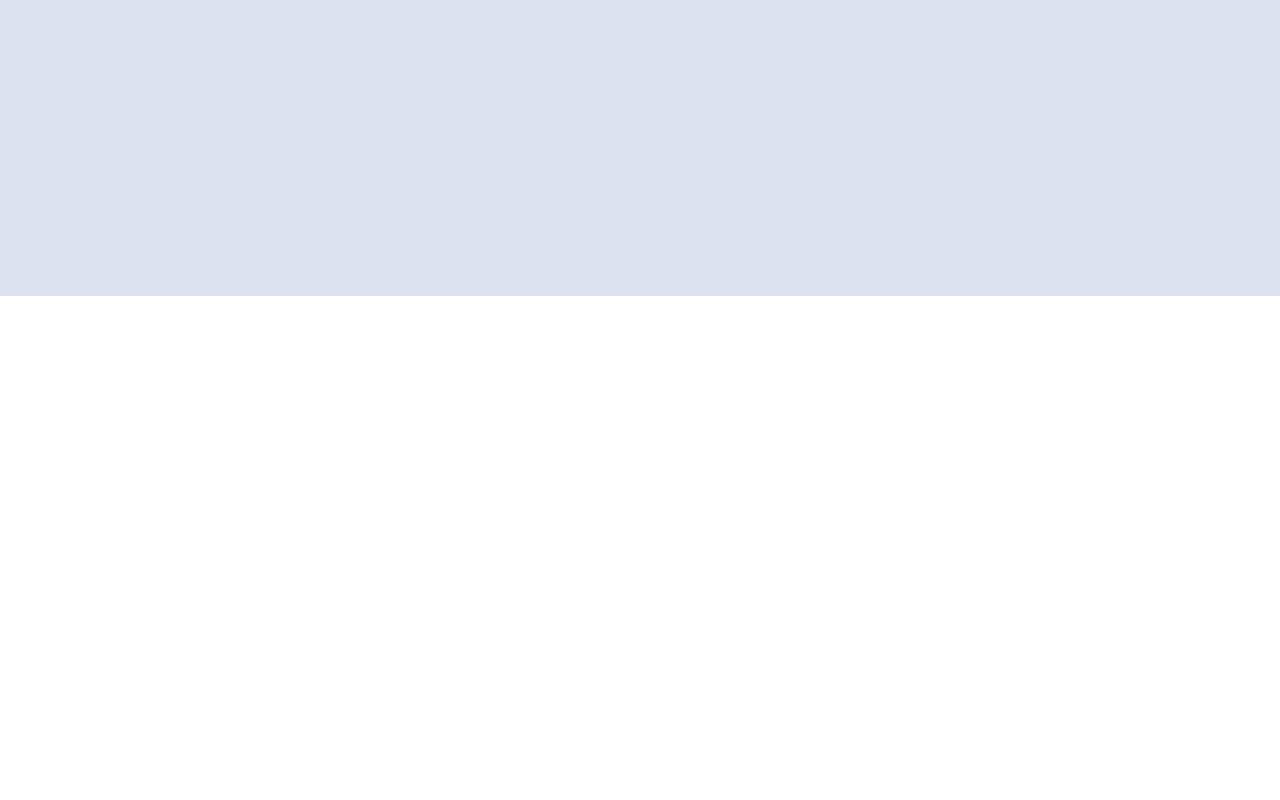
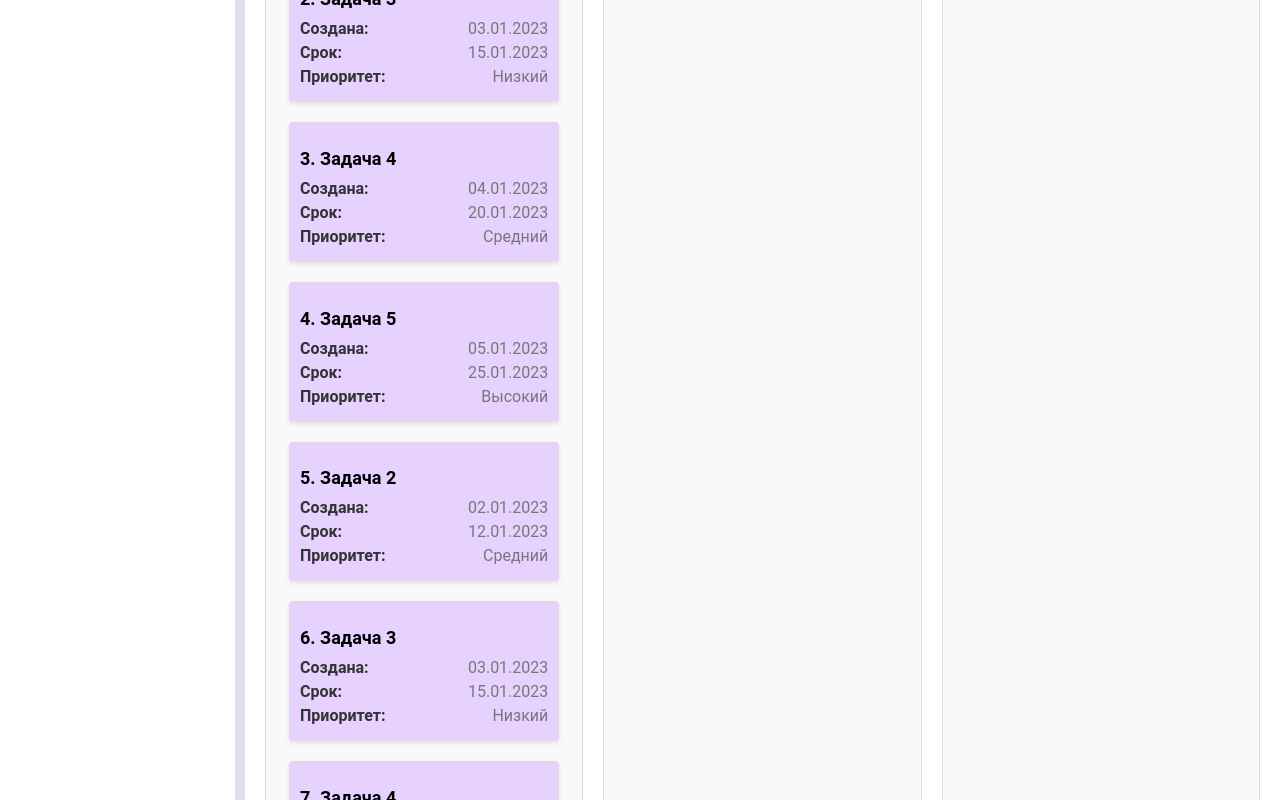
Before and after one commit to Rustem-a-a/task-management-tool, a React (Create React App) app: page /project-1 in a window 1280 px wide. Shown: the part 504-1304 px from the top of the page. Before the commit the page ends 800 px from the top, so only its background shows below. Built offline with nearby package versions, Linux system fonts and the light colour scheme.

Commit message:
feat: TaskModal fix: TaskPage,TaskColumn,TaskCard,App,AppRouter

```diff
--- a/src/App.tsx
+++ b/src/App.tsx
@@ -1,12 +1,19 @@
 import React from 'react';
 import styles from './App.module.scss';
 import Header from "./components/ui/Header/Header";
+import LeftSidebar from "./components/ui/LeftSidebar/LeftSidebar";
+import TaskCard from "./components/ui/TaskCard/TaskCard";
+import TaskPage from "./components/pages/TaskPage/TaskPage";
+import AppRouter from "./routes/AppRouter";
 
 function App() {
   return (
     <div className={styles.App}>
       <Header/>
-
+        <main className={styles.main}>
+          <LeftSidebar/>
+          <AppRouter/>
+        </main>
     </div>
   );
 }
--- a/src/components/pages/TaskPage/TaskPage.module.scss
+++ b/src/components/pages/TaskPage/TaskPage.module.scss
@@ -1,3 +1,31 @@
+  .wrapper{
+    display: flex;
+    flex-direction: column;
+    flex-grow: 1;
+      .taskActionsTitle{
+        display: flex;
+        flex-direction: column;
+        align-items: start;
+        margin-bottom: 10px;
+        box-sizing: border-box;
+        background: white;
+        border-top-left-radius: 8px;
+        border-bottom-left-radius: 8px;
+        gap: 20px;
+        padding: 10px;
+        h1{
+          line-height: 0;
+        }
+        .taskActions{
+          display: flex;
+          justify-content: left;
+          img{
+            height: 25px;
+            width: 25px;
+          }
+        }
+
+      }
       .columnsWrapper {
     display: flex;
     flex-direction: row;
@@ -5,9 +33,9 @@
     gap: 20px;
     padding: 20px;
     align-items: start;
-  min-height: 1000px;
+    //min-height: 100%;
     flex-grow: 1;
     box-sizing: border-box;
     background: white;
     border-top-left-radius: 8px;
-}
+  }}
--- a/src/components/pages/TaskPage/TaskPage.tsx
+++ b/src/components/pages/TaskPage/TaskPage.tsx
@@ -10,8 +10,8 @@ import {useParams, useSearchParams} from "react-router-dom";
 import {Column, Types} from "../../../types";
 
 const TaskPage: React.FC = () => {
-    const {taskId} = useParams()
-    console.log(taskId)
+    const {projectId} = useParams()
+    const project = useSelector((state: RootState) => state.projects).find(v => v.id === projectId)
     const data = useSelector((state: RootState) => state.tasks);
     const dispatch = useDispatch<AppDispatch>();
     // const [data, setData] = useState<Types>(initialState);
@@ -86,17 +86,29 @@ const TaskPage: React.FC = () => {
     };
 
     return (
+        <div className={styles.wrapper}>
+
+            <div className={styles.taskActionsTitle}>
+                <h1>{project?.name}</h1>
+                <div className={styles.taskActions}>
+                    <img src="/addTask.svg" alt="addTask"/>
+                    <input type="text"/>
+                    <select>
+                        options
+                    </select>
+                </div>
+            </div>
             <DragDropContext onDragEnd={onDragEnd}>
                 <div className={styles.columnsWrapper}>
                     {Object.values(data.columns).map((column) => {
                         return (
-                        // <div className={styles.column}>
-                                <TaskColumn key={column.id} column={column} tasks={column.taskIds.map((taskId) => data.tasks[taskId])}/>
-                             // </div>
+                            <TaskColumn key={column.id} column={column}
+                                        tasks={column.taskIds.map((taskId) => data.tasks[taskId])}/>
                         )
                     })}
                 </div>
-        </DragDropContext>
+
+            </DragDropContext></div>
     );
 };
 
--- /dev/null
+++ b/src/components/ui/TaskCard/TaskCard.module.scss
@@ -0,0 +1,44 @@
+.taskCard {
+  border: 1px solid #ddd;
+  padding: 10px;
+  margin: 10px;
+  box-shadow: 0 2px 4px rgba(0, 0, 0, 0.1);
+  border-radius: 4px;
+  width: 90%;
+  box-sizing: border-box;
+
+}
+
+.taskTitle {
+  font-size: 18px;
+  margin-bottom: 10px;
+}
+
+.taskInfo {
+  display: flex;
+  flex-direction: column;
+
+  .infoItem {
+    display: flex;
+    justify-content: space-between;
+    margin-bottom: 5px;
+
+    .infoLabel {
+      font-weight: bold;
+      color: #333;
+    }
+
+    .infoValue {
+      color: #777;
+    }
+  }
+}
+.purple{
+  background-color: #E7D1FFFF;
+}
+.green{
+  background-color: #B6FFABFF;
+}
+.orange{
+  background-color: #FDCA99FF;
+}
--- a/src/components/ui/TaskCard/TaskCard.tsx
+++ b/src/components/ui/TaskCard/TaskCard.tsx
@@ -2,32 +2,54 @@ import React, {useState} from 'react';
 import { Draggable } from 'react-beautiful-dnd';
 import {Task} from "../../../types";
 import Modal from "../Modal/Modal";
+import TaskModal from "../TaskModal/TaskModal";
+import {useLocation, useNavigate} from "react-router-dom";
+import styles from "./TaskCard.module.scss";
 
 interface TaskProps {
     task: Task;
     index: number;
+    columnTitle: string
 }
 
-const TaskCard: React.FC<TaskProps> = ({ task, index }) => {
+const TaskCard: React.FC<TaskProps> = ({ task, index,columnTitle }) => {
     const [isCardModal, setIsCardModal] = useState<boolean>(false);
-    return (<>
-
+    const setColor = (name:string)=>{
+        if(name==='Queue')return 'purple'
+        else if(name==='Development')return 'orange'
+        else return 'green'
+    }
+    return (
+        <>
         <Draggable draggableId={task.id} index={index}>
             {(provided) => (
-                <div
+                <div className={`${styles.taskCard} ${styles[setColor(columnTitle)]}`}
                     onClick={()=>{
                         setIsCardModal(true)}}
                     ref={provided.innerRef}
                     {...provided.draggableProps}
                     {...provided.dragHandleProps}
                 >
-                    <h6>{task.title}</h6>
-                    <p>{task.description}</p>
-                    <p>{task.status}</p>
+
+                        <h2 className={styles.taskTitle}>{index+1}. {task.title}</h2>
+                        <div className={styles.taskInfo}>
+                            <div className={styles.infoItem}>
+                                <span className={styles.infoLabel}>Создана:</span>
+                                <span className={styles.infoValue}>{task.createdAt}</span>
+                            </div>
+                            <div className={styles.infoItem}>
+                                <span className={styles.infoLabel}>Срок:</span>
+                                <span className={styles.infoValue}>{task.deadline}</span>
+                            </div>
+                            <div className={styles.infoItem}>
+                                <span className={styles.infoLabel}>Приоритет:</span>
+                                <span className={styles.infoValue}>{task.priority}</span>
+                            </div>
+                        </div>
                 </div>
             )}
         </Draggable>
-        {isCardModal && <Modal setIsModal={setIsCardModal} Children={<h1>Hello</h1>}/>}
+            {isCardModal && <Modal setIsModal={setIsCardModal} children={<TaskModal setIsModal={setIsCardModal} task={task}/>}></Modal>}
         </>
     );
 };
--- a/src/components/ui/TaskColumn/TaskColumn.module.scss
+++ b/src/components/ui/TaskColumn/TaskColumn.module.scss
@@ -1,5 +1,5 @@
 .column{
-  min-height: 100%; /* Это минимальная высота колонки, чтобы она занимала всю доступную высоту */
+  min-height: 100%;
   flex-grow: 1;
   flex-basis: 100%;
   border: 1px solid #ddd;
--- a/src/components/ui/TaskColumn/TaskColumn.tsx
+++ b/src/components/ui/TaskColumn/TaskColumn.tsx
@@ -9,7 +9,11 @@ interface ColumnProps {
 }
 
 const TaskColumn: React.FC<ColumnProps> = ({ column, tasks }) => {
-    console.log(tasks)
+    const setColor = (name:string)=>{
+        if(name==='Queue')return 'purple'
+        else if(name==='Development')return 'orange'
+        else return 'green'
+    }
     return (
             <Droppable   droppableId={column.id}>
                 {(provided) => (
@@ -18,10 +22,12 @@ const TaskColumn: React.FC<ColumnProps> = ({ column, tasks }) => {
                         {...provided.droppableProps}
                         className={styles.column}
                     >
-                        <h2>{column.title}</h2>
+                        <h1 onClick={()=>{
+                        console.log(column.title)}}
+                        style={{color:setColor(column.title)}}>{column.title}</h1>
 
                         {tasks.map((task, index) => (
-                                <TaskCard key={task.id} task={task} index={index} />
+                                <TaskCard key={task.id} task={task} index={index} columnTitle={column.title}/>
 
                         ))}
                         {provided.placeholder}
--- /dev/null
+++ b/src/components/ui/TaskModal/TaskModal.module.scss
@@ -0,0 +1,50 @@
+.taskInfo {
+  background-color: #f7f7f7;
+  border: 1px solid #ddd;
+  padding: 20px;
+  margin: 10px;
+  box-shadow: 0 2px 4px rgba(0, 0, 0, 0.1);
+  border-radius: 4px;
+  display: flex;
+  flex-direction: column;
+  align-items: center;
+  text-align: center;
+}
+
+.taskTitle {
+  font-size: 24px;
+  margin-bottom: 10px;
+  color: #333;
+}
+
+.taskDescription {
+  font-size: 16px;
+  color: #555;
+  margin-bottom: 20px;
+  max-width: 80%;
+}
+
+.taskDetails {
+  display: flex;
+  flex-direction: column;
+  align-items: center;
+}
+
+.detailItem {
+  margin-bottom: 10px;
+  font-weight: bold;
+  color: #777;
+}
+
+.detailLabel {
+  color: #777;
+}
+
+.detailValue {
+  color: #333;
+}
+
+/* Добавим немного отступа вокруг всего компонента */
+.taskInfo {
+  margin: 10px;
+}
--- /dev/null
+++ b/src/components/ui/TaskModal/TaskModal.tsx
@@ -0,0 +1,45 @@
+import React from "react";
+import styles from './TaskModal.module.scss'
+import {useDispatch, useSelector} from "react-redux";
+import {AppDispatch, RootState} from "../../../store/store";
+import {Task} from "../../../types";
+
+interface IProps{
+    setIsModal: React.Dispatch<React.SetStateAction<boolean>>;
+    task :Task
+}
+const TaskModal = ({setIsModal,task}:IProps) => {
+
+    const data = useSelector((state: RootState) => state.tasks);
+    const dispatch = useDispatch<AppDispatch>();
+    return (
+        <div className={styles.taskInfo} onClick={e=>{e.stopPropagation()}}>
+            <h2 className={styles.taskTitle}>{task.title}</h2>
+            <div className={styles.taskDescription}>{task.description}</div>
+            <div className={styles.taskDetails}>
+                <div className={styles.detailItem}>
+                    <span className={styles.detailLabel}>Создана:</span>
+                    <span className={styles.detailValue}>{task.createdAt}</span>
+                </div>
+                <div className={styles.detailItem}>
+                    <span className={styles.detailLabel}>Время в работе:</span>
+                    <span className={styles.detailValue}>{task.workTime}</span>
+                </div>
+                <div className={styles.detailItem}>
+                    <span className={styles.detailLabel}>Срок:</span>
+                    <span className={styles.detailValue}>{task.deadline}</span>
+                </div>
+                <div className={styles.detailItem}>
+                    <span className={styles.detailLabel}>Приоритет:</span>
+                    <span className={styles.detailValue}>{task.priority}</span>
+                </div>
+                <div className={styles.detailItem}>
+                    <span className={styles.detailLabel}>Статус:</span>
+                    <span className={styles.detailValue}>{task.status}</span>
+                </div>
+            </div>
+        </div>
+    );
+};
+
+export default TaskModal;
--- /dev/null
+++ b/src/routes/AppRouter.module.scss
@@ -0,0 +1,6 @@
+.wrapper {
+  flex-basis: 85%;
+  flex-grow: 1;
+  display: flex;
+
+}
--- a/src/routes/AppRouter.tsx
+++ b/src/routes/AppRouter.tsx
@@ -10,7 +10,7 @@ const AppRouter = () => {
         <div className={styles.wrapper}>
             <Routes>
                 <Route  path="/" element={<ProjectSelection/>} />
-                <Route path="/:projectId/:taskId" element={<TaskPage/>}/>
+                <Route path="/:projectId" element={<TaskPage/>}/>
             </Routes>
         </div>
 
```
Lines whose indentation alone changed are shown as unchanged.
